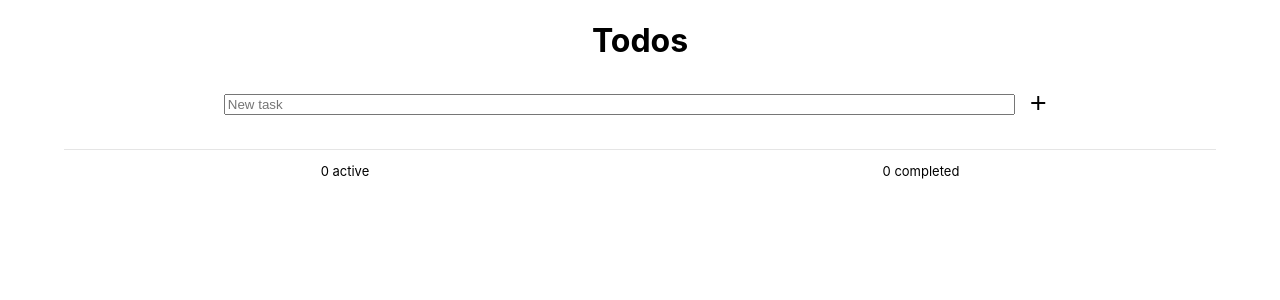
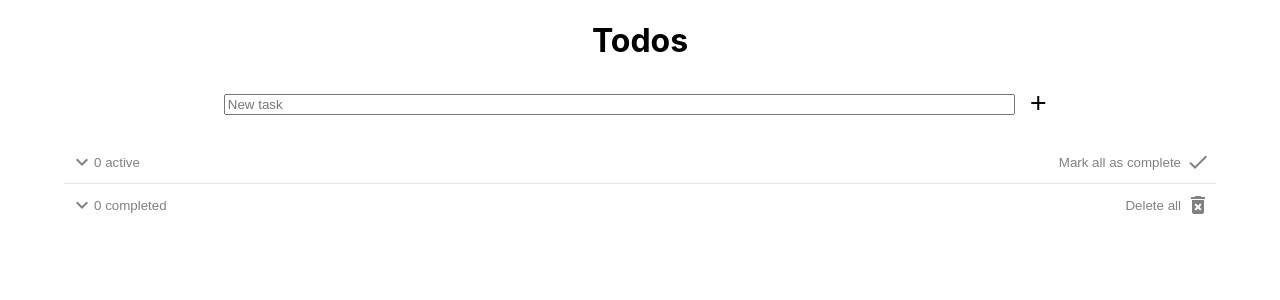
Before and after one commit to sarahbanashek/SimpleTodo, a React (Create React App) app: page / in a window 1280 px wide. Shown: the top 300 px of the page. Built offline with nearby package versions, Linux system fonts and the light colour scheme.

Commit message:
replacing Footer with OptionsDisplay

```diff
--- a/src/App.css
+++ b/src/App.css
@@ -21,14 +21,44 @@
   margin-right: 5px;
 }
 
-.icon-button, .footer__buttons-container__button {
+.icon-button, .options-display__button {
   background-color: transparent;
   border: none;
 }
 
-.icon-button:hover, .footer__buttons-container__button:hover {
+.icon-button:hover, .options-display__button:hover {
   background-color: #ECEFF1;
   border-radius: 3px;
+}
+
+.options-display {
+  display: flex;
+  justify-content: space-between;
+}
+
+.options-display__button {
+  display: flex;
+  align-items: center;
+}
+
+.options-display__button__icon {
+  margin-left: 5px;
+}
+
+.options-display__button__active {
+  color: #319795;
+}
+
+.options-display__button__completed {
+  color: #E53E3E;
+}
+
+.options-display__button:disabled {
+  color: gray;
+}
+
+.options-display__button:disabled:hover {
+  background-color: #eceff180;
 }
 
 .todo-item {
@@ -91,25 +121,3 @@ hr {
   border: 0;
   border-top: 1px solid rgba(0, 0, 0, 0.1);
 }
-
-.footer {
-  margin-bottom: 25px;
-  font-size: small;
-}
-
-.footer__row-container {
-  display: flex;
-  justify-content: space-around;
-  align-items: center;
-  height: 26px;
-  margin: 5px auto;
-}
-
-.footer__buttons-container__button {
-  display: flex;
-  align-items: center;
-}
-
-.footer__buttons-container__button-icon {
-  margin-left: 5px;
-}
--- a/src/App.tsx
+++ b/src/App.tsx
@@ -3,7 +3,7 @@ import './App.css';
 
 import { AddTodoItem } from './components/AddTodoItem';
 import { TodoItem } from './components/TodoItem';
-import { Footer } from './components/Footer';
+import { OptionsDisplay } from './components/OptionsDisplay';
 
 import type { Todo } from './interfaces';
 import { NAMESPACE } from './constants';
@@ -95,9 +95,20 @@ function App() {
         <h1>Todos</h1>
       </header>
 
+
       <section className='todo-body'>
         <AddTodoItem {...{ addTodo }} />
+
         <div className='todo-list'>
+          <OptionsDisplay {...{
+            areTodosActive: true,
+            todoCount: activeTodos.length,
+            todosExist: activeTodos.length > 0,
+            showTodos: showActiveTodos,
+            setShowTodos: setShowActiveTodos,
+            modifyAll: markAllComplete
+          }} />
+
           {showActiveTodos
             ? activeTodos.map(todo =>
               <TodoItem key={todo.createdAt} {...{
@@ -107,6 +118,18 @@ function App() {
                 deleteTodo,
               }} />)
             : null}
+
+          <hr />
+
+          <OptionsDisplay {...{
+            areTodosActive: false,
+            todoCount: completedTodos.length,
+            todosExist: completedTodos.length > 0,
+            showTodos: showCompletedTodos,
+            setShowTodos: setShowCompletedTodos,
+            modifyAll: deleteAllCompleted
+          }} />
+
           {showCompletedTodos
             ? completedTodos.map(todo =>
               <TodoItem key={todo.createdAt} {...{
@@ -118,21 +141,6 @@ function App() {
             : null}
         </div>
       </section>
-
-      <hr/>
-
-      <Footer {...{
-        numActive: activeTodos.length,
-        numCompleted: completedTodos.length,
-        activeTodosExist: activeTodos.length > 0,
-        completedTodosExist: completedTodos.length > 0,
-        showActiveTodos,
-        setShowActiveTodos,
-        showCompletedTodos,
-        setShowCompletedTodos,
-        markAllComplete,
-        deleteAllCompleted
-      }} />
     </div>
   );
 }
--- a/src/components/Footer.tsx
+++ /dev/null
@@ -1,97 +0,0 @@
-import React from 'react';
-
-export function Footer({
-  numActive,
-  numCompleted,
-  activeTodosExist,
-  completedTodosExist,
-  showActiveTodos,
-  setShowActiveTodos,
-  showCompletedTodos,
-  setShowCompletedTodos,
-  markAllComplete,
-  deleteAllCompleted
-}: {
-  numActive: number,
-  numCompleted: number,
-  activeTodosExist: boolean,
-  completedTodosExist: boolean,
-  showActiveTodos: boolean,
-  setShowActiveTodos: React.Dispatch<React.SetStateAction<boolean>>,
-  showCompletedTodos: boolean,
-  setShowCompletedTodos: React.Dispatch<React.SetStateAction<boolean>>,
-  markAllComplete: () => void,
-  deleteAllCompleted: () => void
-}) {
-  return (
-    <div className='footer'>
-      <div className='footer__todo-counts footer__row-container'>
-        <span>
-          {numActive} active
-        </span>
-
-        <span>
-          {numCompleted} completed
-        </span>
-      </div>
-
-      <div className='footer__toggle-show footer__row-container'>
-        {activeTodosExist
-          ? (
-            <div className='footer__toggle-show--active'>
-              <input
-                type='checkbox'
-                id='show-active-checkbox'
-                checked={showActiveTodos}
-                onChange={() => setShowActiveTodos(!showActiveTodos)}
-              />
-              <label htmlFor='show-active-checkbox'>
-                Show all active
-              </label>
-            </div>)
-          : null}
-
-        {completedTodosExist
-          ? (
-            <div className='footer__toggle-show--completed'>
-              <input
-                type='checkbox'
-                id='show-completed-checkbox'
-                checked={showCompletedTodos}
-                onChange={() => setShowCompletedTodos(!showCompletedTodos)}
-              />
-              <label htmlFor='show-completed-checkbox'>
-                Show all completed
-              </label>
-            </div>)
-          : null}
-      </div>
-
-      <div className='footer__buttons-container footer__row-container'>
-        {showActiveTodos && activeTodosExist
-          ? (
-            <button
-              type='button'
-              className='footer__buttons-container__button'
-              onClick={markAllComplete}
-            >
-              <span>Mark all as complete</span>
-              <span className='footer__buttons-container__button-icon material-icons'>done</span>
-            </button>
-          ) : null}
-
-        {showCompletedTodos && completedTodosExist
-          ? (
-            <button
-              type='button'
-              className='footer__buttons-container__button'
-              onClick={deleteAllCompleted}
-            >
-              <span className='Footer-deleteAllCompleted-text'>Delete all completed</span>
-              <span className='Footer-button-icon material-icons'>delete_forever</span>
-            </button>
-          ) : null}
-      </div>
-    </div>
-  );
-}
--- /dev/null
+++ b/src/components/OptionsDisplay.tsx
@@ -0,0 +1,47 @@
+export function OptionsDisplay({
+  areTodosActive,
+  todoCount,
+  todosExist,
+  showTodos,
+  setShowTodos,
+  modifyAll
+}: {
+  areTodosActive: boolean,
+  todoCount: number,
+  todosExist: boolean,
+  showTodos: boolean,
+  setShowTodos: React.Dispatch<React.SetStateAction<boolean>>,
+  modifyAll:  () => void
+}) {
+  return (
+    <div className='options-display'>
+      <button
+        type='button'
+        className='options-display__button'
+        onClick={() => setShowTodos(!showTodos)}
+        disabled={!todosExist}
+      >
+        {showTodos
+          ? <span className='material-icons'>expand_more</span>
+          : <span className='material-icons'>expand_less</span>
+        }
+        <span className='options-display__completed-count'>
+          {todoCount} {areTodosActive ? 'active' : 'completed'}
+        </span>
+      </button>
+
+      <button
+        type='button'
+        className={`options-display__button options-display__button__${areTodosActive ? 'active' : 'completed'}`}
+        onClick={modifyAll}
+        disabled={!todosExist}
+      >
+        <span>{areTodosActive ? 'Mark all as complete' : 'Delete all'}</span>
+        {areTodosActive
+          ? <span className='material-icons options-display__button__icon'>done</span>
+          : <span className='material-icons options-display__button__icon'>delete_forever</span>
+        }
+      </button>
+    </div>
+  );
+}
```
Also changed, not shown: img/todo-app3.png (added), 1 other file (tests, documents, lock files or other folders).
